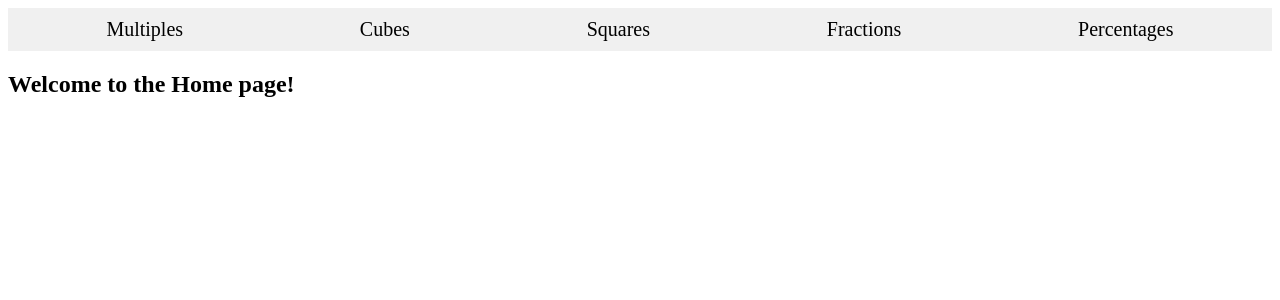
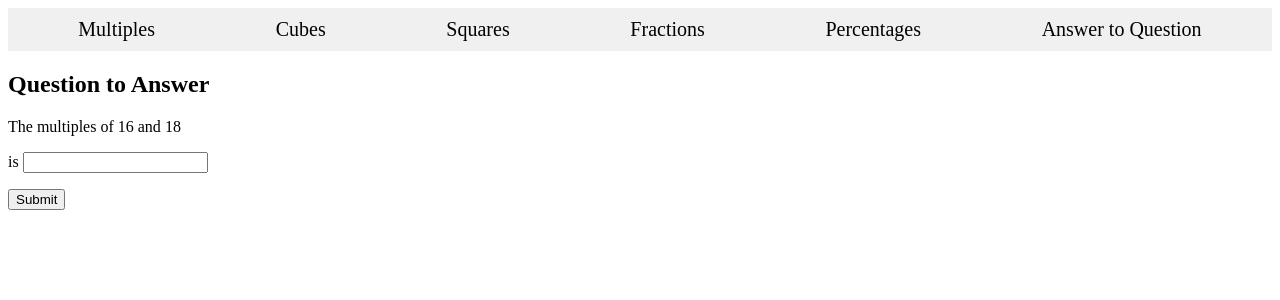
Before and after one commit to aavishkark/speedmaths, a React (Vite) app: page / in a window 1280 px wide. Shown: the top 300 px of the page. Built offline with nearby package versions, Linux system fonts and the light colour scheme.

Commit message:
Implement multiples section

```diff
--- a/src/App.jsx
+++ b/src/App.jsx
@@ -1,6 +1,13 @@
 import { useState } from "react";
+import { useEffect } from "react";
 export const Home = () => {
-  const [content, setContent] = useState("Welcome to the Home page!");
+  const [content, setContent] = useState("Multiples");
+  const [mode, setMode] = useState(1);
+  const [answer, setAnswer] = useState("");
+  const [number1, setNumber1] = useState(0);
+  const [number2, setNumber2] = useState(0);
+  const [result, setResult] = useState(0);
+  // const [multiples, setMultiples] = useState({min:2, max:20, number1: 1, number2:1, result:1, answer: 1});
 
   const navbarStyle = {
     display: "flex",
@@ -11,11 +18,56 @@ export const Home = () => {
     fontSize: "20px",
   }
 
+  const changeMode = () => {
+    setMode(mode === 1 ? 0 : 1);
+  }
+
+  const generateRandomNumbers = () => {
+    let max = 20;
+    let min = 2;
+    const randomNumber1 = Math.floor(Math.random() * (max - min + 1)) + min;
+    const randomNumber2 = Math.floor(Math.random() * (max - min + 1)) + min;
+    setNumber1(randomNumber1);
+    setNumber2(randomNumber2);
+    setResult(randomNumber1 * randomNumber2);
+    setAnswer("");
+  }
+
+  useEffect(() => {
+  if (content === "Multiples") {
+    const timer = setTimeout(() => {
+      generateRandomNumbers();
+    }, 0);
+    return () => clearTimeout(timer);
+  }
+}, [content]);
+  const handleSubmit = () => {
+    if (answer.trim() === result.toString()) {
+      alert("Correct Answer!");
+      generateRandomNumbers();
+    } else {
+      alert(`Wrong Answer! The correct answer is ${result}`);
+    }
+  }
+
   const multiplescontent = () => {
+
     return (
       <div>
-        <h2>Multiples</h2>
-        <p>Content for Multiples goes here.</p>
+        {mode === 1 ? (
+          <div>
+            <h2>Question to Answer</h2>
+            <p>The multiples of {number1} and {number2}</p>
+            <p>is <input type="number" onChange={(e) => setAnswer(e.target.value)} value={answer}/></p>
+            <button onClick={handleSubmit}>Submit</button>
+
+          </div>
+        ) : (
+          <div>
+            <h2>Answer to Question</h2>
+            <p>The multiples of {number1} and {number2} is {result}</p>
+          </div>
+        )}
       </div>
     );
   }
@@ -57,26 +109,7 @@ export const Home = () => {
   }
 
   const onClick = (e) => {
-    switch(e.target.innerText) {
-      case "Multiples":
-        setContent(multiplescontent());
-        break;
-      case "Cubes":
-        setContent(cubescontent());
-        break;
-      case "Squares":
-        setContent(squarescontent());
-        break;
-      case "Fractions":
-        setContent(fractionscontent());
-        break;
-      case "Percentages":
-        setContent(percentagescontent());
-        break;
-      default:
-        setContent("oops something went wrong ,please refresh the page");
-    }
-    console.log(content);
+    setContent(e.target.innerText);
   }
   return (
     <div>
@@ -86,9 +119,15 @@ export const Home = () => {
           <div onClick={onClick}>Squares</div>
           <div onClick={onClick}>Fractions</div>
           <div onClick={onClick}>Percentages</div>
+          <div onClick={()=>{changeMode()}}>{mode === 1 ? "Answer to Question" : "Question to Answer"}
+          </div>
       </div>
       <div className="content">
-        <h2>{content}</h2>
+        {content === "Multiples" && multiplescontent()}
+        {content === "Cubes" && cubescontent()}
+        {content === "Squares" && squarescontent()}
+        {content === "Fractions" && fractionscontent()}
+        {content === "Percentages" && percentagescontent()}
       </div>
     </div>
   );
```
